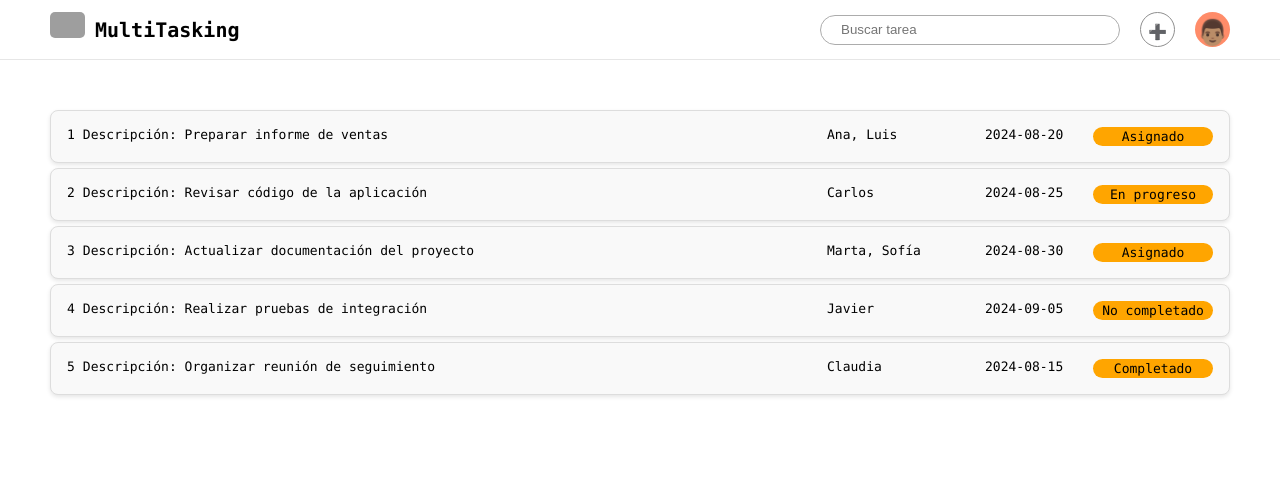
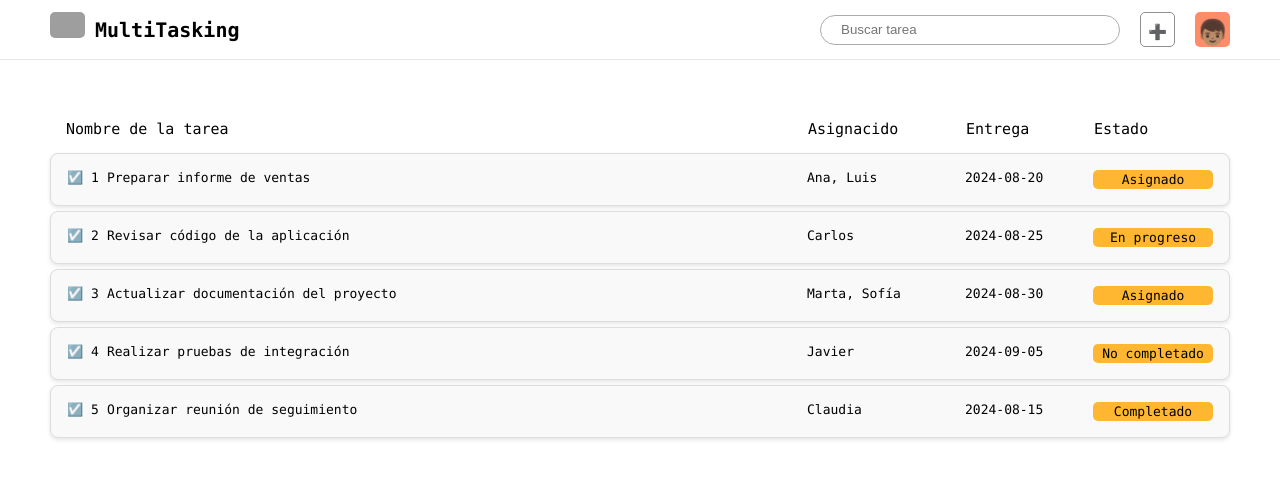
Before and after one commit to ROCKEMMA/Multi-Tasking, a plain HTML site: page components/worckPanel/worckPanel.html in a window 1280 px wide. Drawn offline with Linux system fonts and the light colour scheme; grey boxes are pictures that could not be loaded.

Commit message:
Mejora del diseño de tareas

```diff
--- a/components/worckPanel/header/Header.css
+++ b/components/worckPanel/header/Header.css
@@ -44,7 +44,7 @@
     width: 3.5rem;
     height: 3.5rem;
     font-size: 1.5rem;
-    border-radius: 100%;
+    border-radius: 0.5rem;
     padding-top: 0.5rem;
     cursor: pointer;
 
--- a/components/worckPanel/header/Header.js
+++ b/components/worckPanel/header/Header.js
@@ -32,7 +32,7 @@ function header(){
     // USUARIO
     const div_perfil = document.createElement('div');
     div_perfil.className = "div-perfil";
-    div_perfil.innerText = "👨🏽";
+    div_perfil.innerText = "👦🏽";
 
     header.appendChild(menu);
     header.appendChild(div_buscador);
--- a/components/worckPanel/layoutTareas/LayoutTareas.css
+++ b/components/worckPanel/layoutTareas/LayoutTareas.css
@@ -2,6 +2,16 @@
     padding: 0 5rem;
     margin-top: 5rem;
 }
+/* Campos */
+.campos {
+    padding: 1rem  1.6rem;
+    font-size: 1.5rem;
+
+    display: grid;
+    grid-template-columns:  1fr 15rem 12rem 12rem;
+    gap: 8px;
+}
+
 /* Estilo para el contenedor de todas las tareas */
 .tareas-container {
     display: flex;
@@ -21,7 +31,7 @@
 
 
     display: grid;
-    grid-template-columns: auto 1fr 15rem 10rem 12rem;
+    grid-template-columns: auto 1fr 15rem 12rem 12rem;
     gap: 8px;
 }
 .tarea-item:hover {
@@ -29,8 +39,8 @@
 }
 
 .estado {
-    background-color: orange;
-    border-radius: 1rem;
+    background-color: rgb(255, 183, 49);
+    border-radius: 0.5rem;
     text-align: center;
     padding: 0.2rem;
 }
--- a/components/worckPanel/layoutTareas/LayoutTareas.js
+++ b/components/worckPanel/layoutTareas/LayoutTareas.js
@@ -1,6 +1,11 @@
 function LayoutTareas(tareas) {
     const div = document.createElement('div');
     div.classList.add('tareas-container');
+
+    const div_campos = document.createElement('div');
+    div_campos.className = "campos";
+    div_campos.innerHTML = '<p>Nombre de la tarea</p> <p>Asignacido</p> <p>Entrega</p> <p>Estado</p>';
+    div.appendChild(div_campos);
 
     // Crear un elemento para cada tarea
     tareas.forEach(tarea => {
@@ -8,11 +13,11 @@ function LayoutTareas(tareas) {
         tareaDiv.classList.add('tarea-item');
 
         const numeroP = document.createElement('p');
-        numeroP.textContent = `${tarea.numero}`;
+        numeroP.textContent = `☑️ ${tarea.numero}`;
         tareaDiv.appendChild(numeroP);
 
         const descripcionP = document.createElement('p');
-        descripcionP.textContent = `Descripción: ${tarea.descripcion}`;
+        descripcionP.textContent = `${tarea.descripcion}`;
         tareaDiv.appendChild(descripcionP);
 
         const personasP = document.createElement('p');
```
